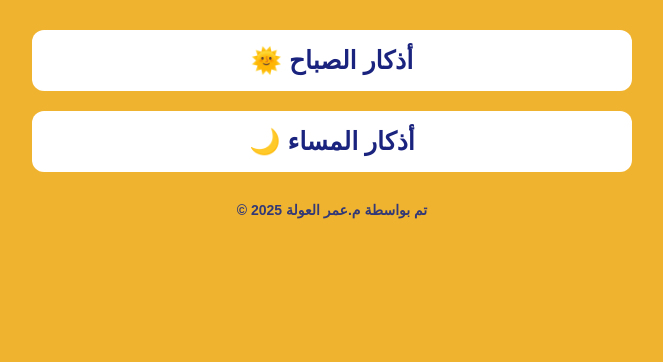
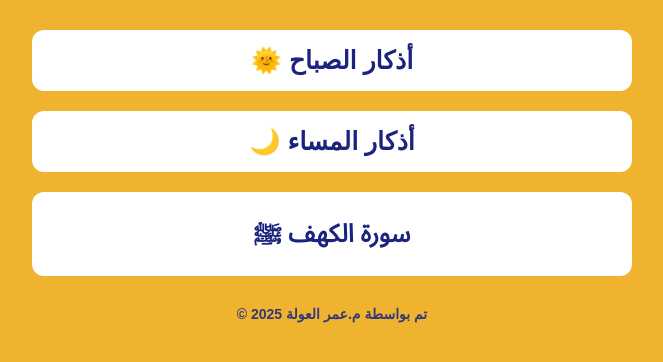
Before and after one commit to om909ar/Hosnek, a plain HTML site: page index.html in a window 1280 px wide. Shown: the part 162-524 px from the top of the page, without its empty margins (308-971 px from the left). Drawn offline with Linux system fonts and the light colour scheme.

Commit message:
Update index.html

```diff
--- a/index.html
+++ b/index.html
@@ -19,6 +19,9 @@
       <button class="cardButton" onclick="showAzkar('evening')">
         🌙 أذكار المساء
       </button>
+      <button class="cardButton" onclick="showSurah()">
+     سورة الكهف ﷺ
+  </button>
     </div>
     <div class="azkar" id="azkarText">
       <!-- هنا ستظهر الأذكار بعد الضغط على الأزرار -->
```
